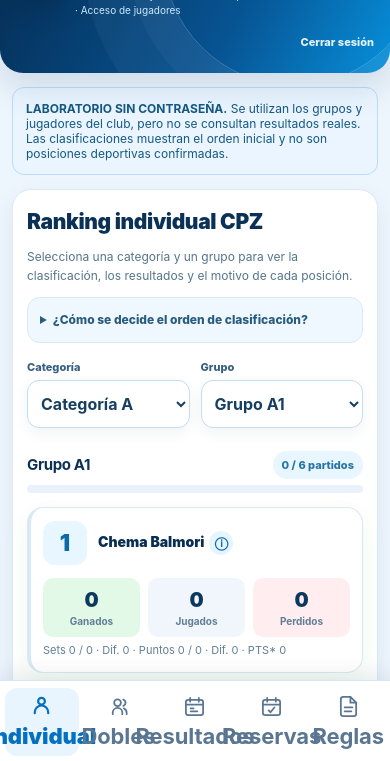
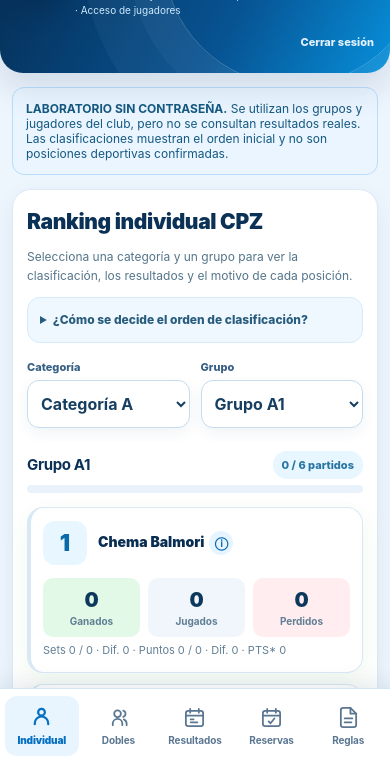
Before and after one commit to Jorg1ko/leagueos-cpz, a plain HTML site: page player.html in a window 390 px wide. Shown: the part 81-842 px from the top of the page. Drawn offline with Linux system fonts and the light colour scheme.

Commit message:
fix: keep mobile tab captions compact after SVG icon update

```diff
--- a/player.html
+++ b/player.html
@@ -134,7 +134,7 @@ h2,h3{color:#0b3157;letter-spacing:-.35px}
  .nav{padding:7px 5px calc(7px + env(safe-area-inset-bottom,0px));border-color:#d5e6f3}
  .nav button{font-size:10px;font-weight:850;min-height:58px;color:#5a7691}
  .nav button[aria-current="page"]{background:#dff1ff}
- .nav .mobile-nav span{font-size:22px!important}
+ .nav .mobile-nav .nav-icon{width:23px;height:23px}
  .filters{margin:17px 0;gap:11px}
  .filters label{font-size:11px;color:#365f83}
  .filters select{border-radius:12px;background:#fff;min-height:46px;font-weight:700}
```
